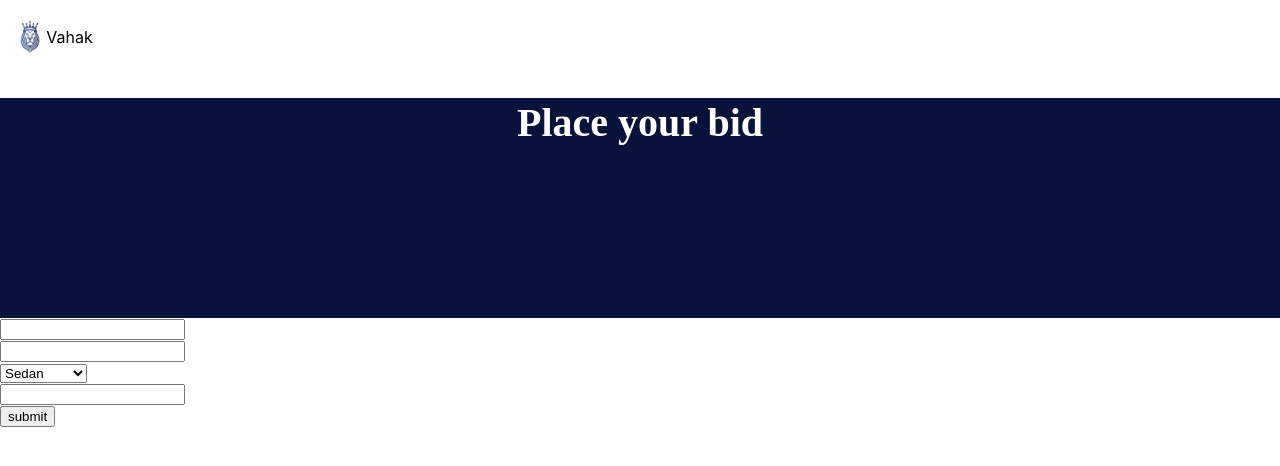
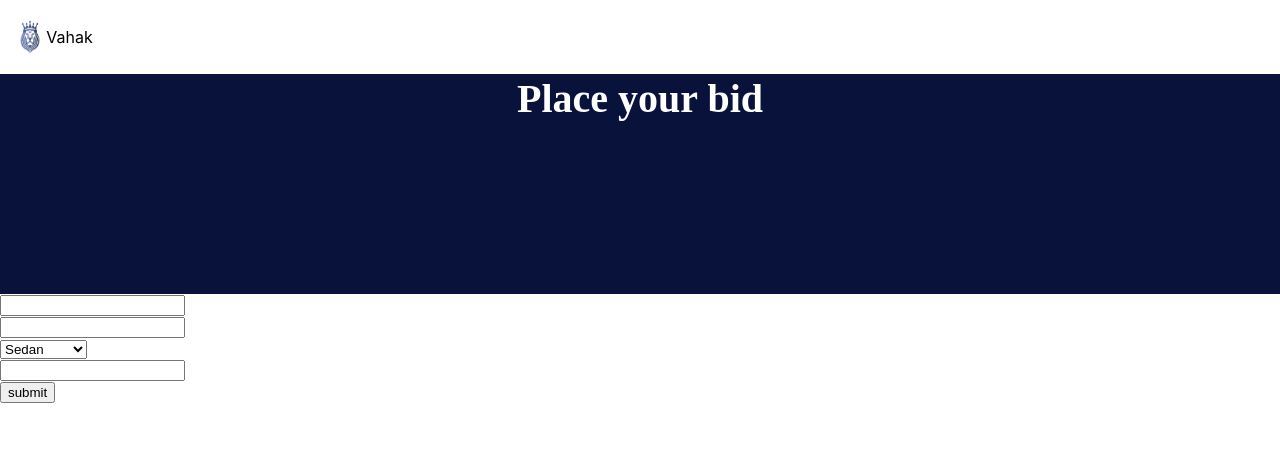
Before and after one commit to 24manoj/vahakassignment, a React (Create React App) app: page / in a window 1280 px wide. Shown: the top 466 px of the page. Built offline with nearby package versions, Linux system fonts and the light colour scheme.

Commit message:
May 27, 2021 11:51 AM

```diff
--- a/src/components/SubHeader/SubHeader.jsx
+++ b/src/components/SubHeader/SubHeader.jsx
@@ -3,7 +3,7 @@ import './subheader.scss';
 export default function SubHeader() {
   return (
     <div className='subheader-appbar'>
-      <p className='subheader-text'>Place your bid</p>
+      <span className='subheader-text'>Place your bid</span>
     </div>
   );
 }
```
